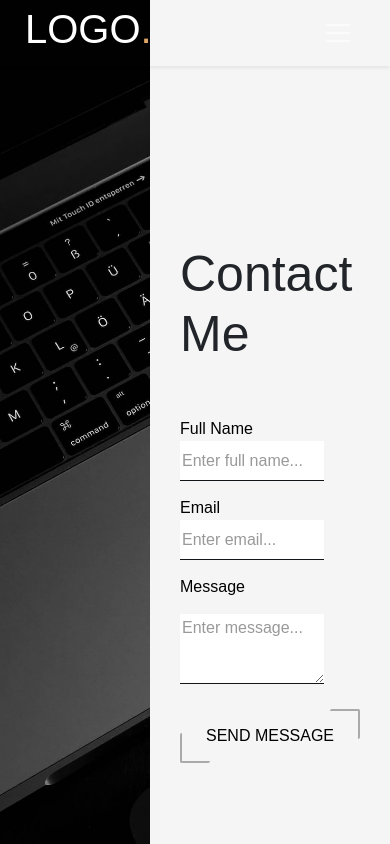
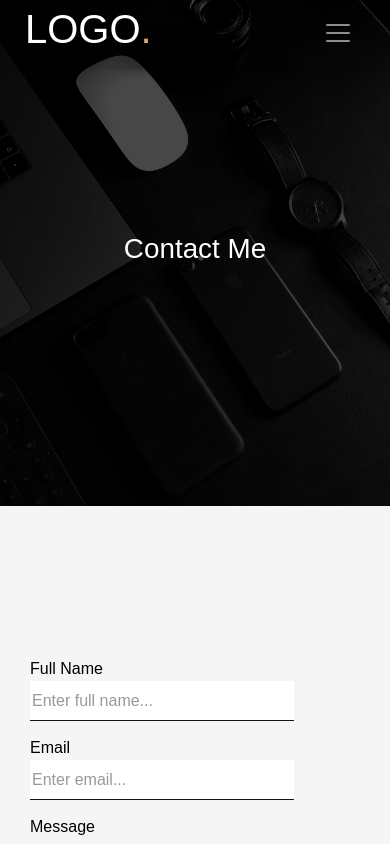
Before and after one commit to iletov/angel-gergov-website-react-2.0, a React (Create React App) app: page /contact in a window 390 px wide. Shown: the top 844 px of the page. Built offline with nearby package versions, Linux system fonts and the light colour scheme; a web font is replaced by a local one.

Commit message:
Responsive details

```diff
--- a/src/pages/About.js
+++ b/src/pages/About.js
@@ -2,11 +2,14 @@ import React from 'react'
 import '../styles/Pages.css'
 import '../styles/About.css'
 import { Container, Row, Col } from 'react-bootstrap'
+import { useNavigate } from 'react-router-dom'
 import mission from '../images/services-5.png.webp'
 import vision from '../images/services-6.png.webp'
 import profilePic from '../images/profile-pic.jpg'
 
 function About() {
+	const navigate = useNavigate()
+
 	return (
 		<>
 			<div className='multyPageWrap'>
@@ -56,6 +59,7 @@ function About() {
 				<div className='multyPageWrap second-about'>
 					<p>why choose me</p>
 					<h1>My ability to bring outstanding results</h1>
+					<button className='animated-button about-btn' onClick={()=> navigate('/contact')}>Contact me</button>
 				</div>
 
 				{/*------------section two-------------*/}
--- a/src/pages/Contact.js
+++ b/src/pages/Contact.js
@@ -21,12 +21,15 @@ function Contact() {
 
 	return (
 		<>
+			<div className='multyPageWrap contact-wrapper'>
+				<h1>Contact Me</h1>
+			</div>
 
 			<div className="contact">
 					<div
 						className='leftSide'
-						style={{ backgroundImage: `url(${contactPage})` }}
-						></div>
+						style={{ backgroundImage: `url(${contactPage})` }} >
+					</div>
 					<div className='rightSide'>
 						<h1> Contact Me</h1>
 
--- a/src/styles/About.css
+++ b/src/styles/About.css
@@ -29,13 +29,23 @@
 /*-----section two------*/
 
 .second-about {
-	background: rgba(0, 0, 0, .6)url(../images/img3.jpg) no-repeat;
+	background: rgba(0, 0, 0, .7)url(../images/img3.jpg) no-repeat;
 	background-position: 0% 60%;
 	background-size: cover;
 	background-blend-mode: darken;
+	display: flex;
+	flex-direction: column;
+	text-transform: uppercase;
 }
 
+.second-about p {
+	font-size: 18px;
+	color: #dfa667;
+}
 
+.about-btn {
+	top: 3rem;
+}
 
 .about-second-row {
 padding: 6rem 0 ;
@@ -51,6 +61,8 @@ padding: 6rem 0 ;
 	left: 15%;
 	}
 
+
+
 @media only screen and (max-width: 800px) {
 	.about-two-right img {
 		left: 0;
--- a/src/styles/Contact.css
+++ b/src/styles/Contact.css
@@ -1,3 +1,8 @@
+.contact-wrapper {
+    display: none;
+  }
+
+
 .contact {
   width: 100%;
   height: 120vh;
@@ -77,3 +82,30 @@ form label {
   margin-top: 15px;
   color: #000;
 }
+
+@media only screen and (max-width: 600px) {
+
+  .contact .leftSide {
+    display: none;
+  }
+
+  .contact-wrapper {
+    display: flex;
+    background: rgba(0, 0, 0, .7) url(../images/contactPage.jpg) no-repeat;
+    background-position: 100% 10%;
+    background-size: cover;
+    background-blend-mode: darken;
+    display: flex;
+    justify-content: center;
+    align-items: center;
+    text-align: center;
+  }
+
+  .contact .rightSide {
+    height: 60%;
+  }
+
+  .contact .rightSide h1 {
+    display: none;
+  }
+}
--- a/src/styles/Home.css
+++ b/src/styles/Home.css
@@ -173,8 +173,12 @@
 		font-size: 20px;
 	}
 
+	.about-pic {
+	padding-left: 0px;
+	}
+
 	.about-button {
-		font-size: 14px !important;
+		font-size: 12px !important;
 	}
 
 }
--- a/src/styles/Pages.css
+++ b/src/styles/Pages.css
@@ -88,7 +88,7 @@
 
 @media only screen and (max-width: 600px) {
 	.animated-button {
-		font-size: 20px;
-		width: 130px;
+		font-size: 15px;
+		width: 160px;
 	}
 }
```
Also changed, not shown: src/images/vision-green.png (added).
